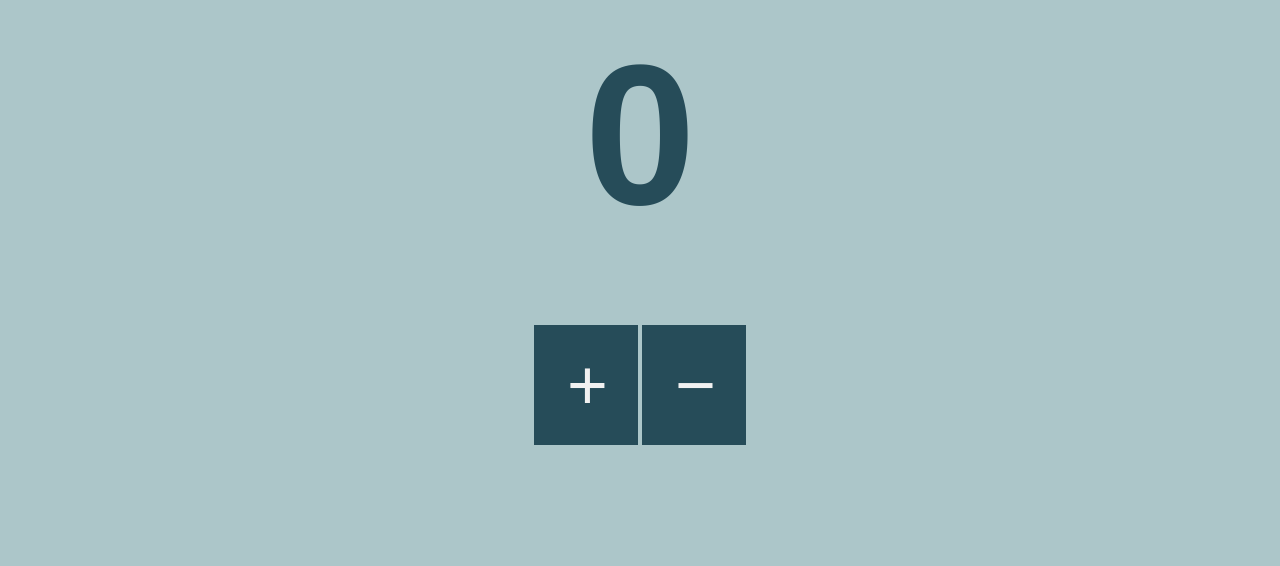
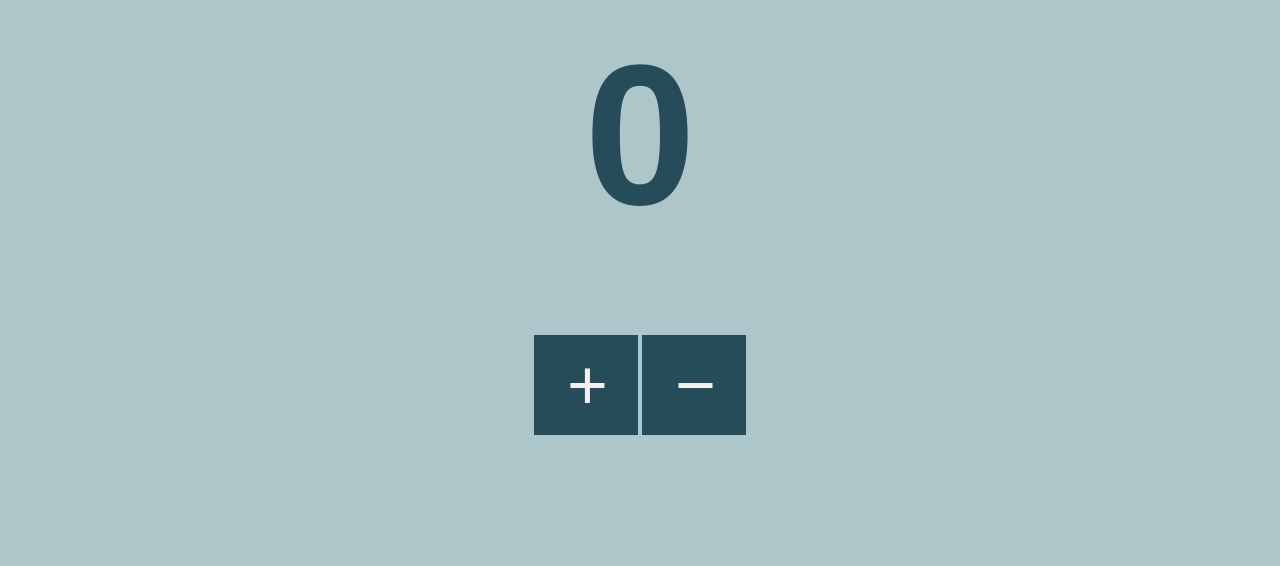
Before and after one commit to svdf18/variables-and-outputs, a plain HTML site: page index.html in a window 1280 px wide. Shown: the part 80-646 px from the top of the page. Drawn offline with Linux system fonts and the light colour scheme.

Commit message:
Update app.css

```diff
--- a/app.css
+++ b/app.css
@@ -35,7 +35,7 @@ button {
     border-radius: 0;
     color: #f1f1f1;
     background-color: rgb(38, 76, 89);
-    padding: 20px 30px 20px 33px;
+    padding: 10px 30px 10px 33px;
 }
 
 #number {
```
